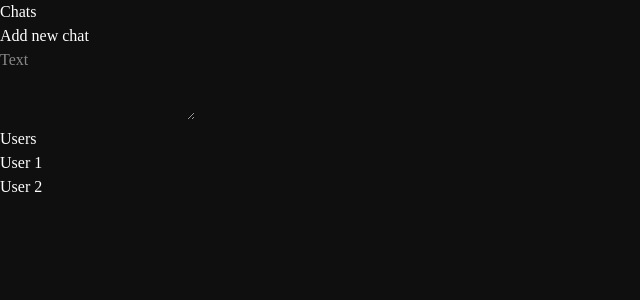
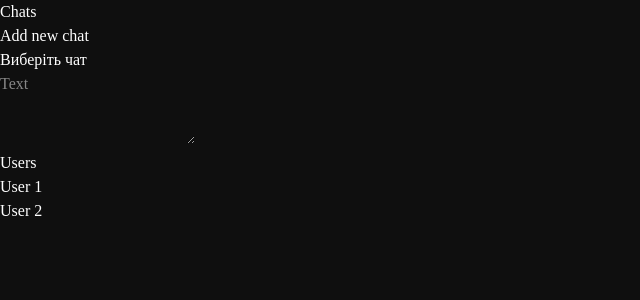
Before and after one commit to cec1lrhodes/chat-wtb-practice, a React (Vite) app: page / in a window 1280 px wide. Shown: the top 300 px of the page, without its empty margins (0-640 px from the left). Built offline with nearby package versions, Linux system fonts and the light colour scheme.

Commit message:
unique chat messages per chat

```diff
--- a/src/App.tsx
+++ b/src/App.tsx
@@ -3,21 +3,33 @@ import { useState } from "react";
 interface Chat {
   id: number;
   name: string;
+  messages: string[];
 }
 
 function App() {
   const [textAreaValue, setTextAreaValue] = useState("");
-  const [messages, setMessages] = useState<string[]>([]);
+  const [activeChatId, setActiveChatId] = useState<number | null>(null);
+
+  // chats
   const [chats, setChats] = useState<Chat[]>([]);
+  // chat buttons logic
   const [newChatName, setNewChatName] = useState("");
   const [newChatFlag, setNewChatFlag] = useState(false);
 
   const handleSendMessage = () => {
-    if (textAreaValue.trim() === "") return;
+    if (textAreaValue.trim() === "" || activeChatId === null) return;
+    setChats(
+      chats.map((chat) =>
+        chat.id === activeChatId
+          ? { ...chat, messages: [...chat.messages, textAreaValue] }
+          : chat,
+      ),
+    );
+    setTextAreaValue("");
+  };
 
-    setMessages([...messages, textAreaValue]);
-    setTextAreaValue("");
-    console.log(messages);
+  const handleSelectChat = (id: number) => {
+    setActiveChatId(id);
   };
 
   const handleKeyDown = (event: React.KeyboardEvent<HTMLTextAreaElement>) => {
@@ -32,7 +44,6 @@ function App() {
     const value = event.target.value;
 
     setTextAreaValue(value);
-    console.log(value);
   };
 
   const handleAddChat = () => {
@@ -41,8 +52,9 @@ function App() {
 
   const handleCreateChat = () => {
     if (newChatName.trim() === "") return;
-    const newChat = { id: Date.now(), name: newChatName };
+    const newChat: Chat = { id: Date.now(), name: newChatName, messages: [] };
     setChats([...chats, newChat]);
+    setActiveChatId(newChat.id);
     setNewChatName("");
     setNewChatFlag(false);
   };
@@ -69,6 +81,8 @@ function App() {
       handleCancelChat();
     }
   };
+
+  const activeChat = chats.find((chat) => chat.id === activeChatId);
 
   return (
     <div className="flex h-screen bg-zinc-950 text-white overflow-hidden">
@@ -128,8 +142,14 @@ function App() {
           {chats.map((chat) => (
             <button
               key={chat.id}
-              className="w-full text-left px-3 py-2 rounded-lg text-sm text-zinc-300 hover:bg-zinc-800 transition-colors"
-              aria-label={`Open chat ${chat}`}
+              onClick={() => handleSelectChat(chat.id)}
+              className={`w-full text-left px-3 py-2 rounded-lg text-sm transition-colors
+      ${
+        chat.id === activeChatId
+          ? "bg-zinc-700 text-white"
+          : "text-zinc-300 hover:bg-zinc-800"
+      }`}
+              aria-label={`Open chat ${chat.name}`}
             >
               # {chat.name}
             </button>
@@ -141,11 +161,20 @@ function App() {
       <main className="flex-1 flex flex-col overflow-hidden">
         <div className="flex-1 overflow-y-auto p-4">
           {/* Тут будуть повідомлення */}
-          {messages.map((message, index) => (
-            <div key={index} className="text-sm text-zinc-300 gap-2">
-              {message}
-            </div>
-          ))}
+          {activeChat ? (
+            activeChat.messages.map((message, index) => (
+              <div
+                key={index}
+                className="text-sm text-zinc-300 bg-zinc-800 rounded-lg p-2"
+              >
+                {message}
+              </div>
+            ))
+          ) : (
+            <p className="text-zinc-600 text-sm text-center mt-10">
+              Виберіть чат
+            </p>
+          )}
         </div>
         {/* Textarea внизу */}
 
```
